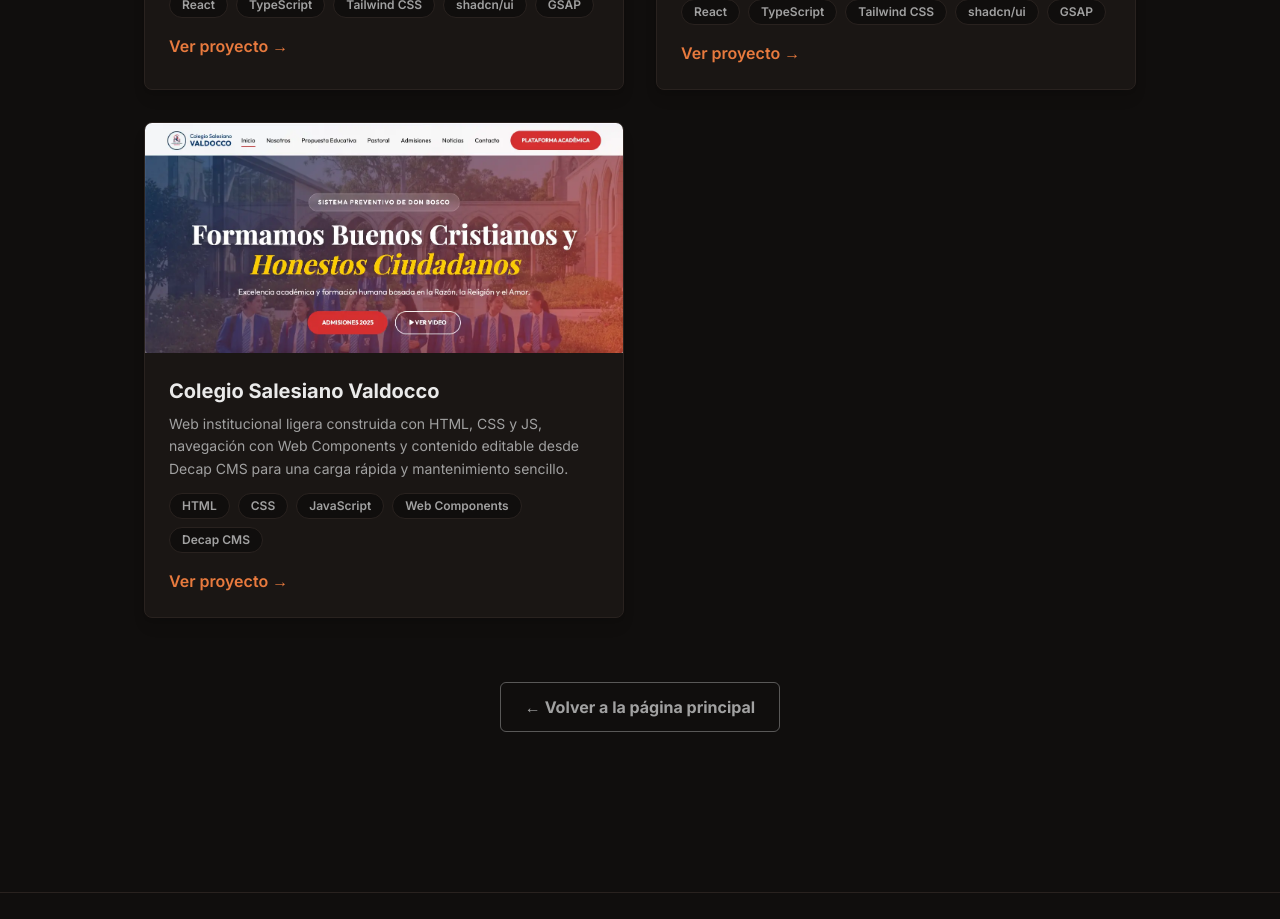
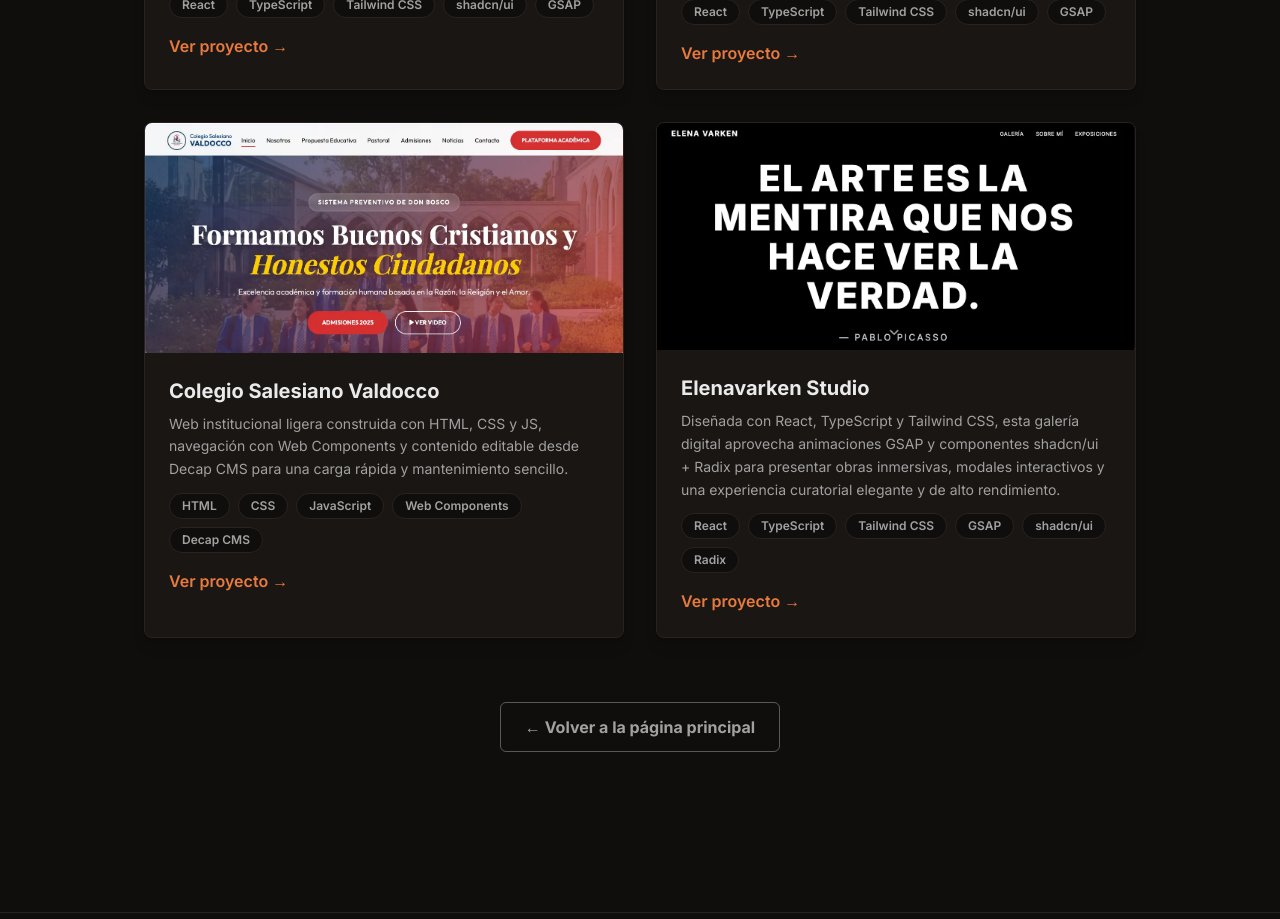
Before and after one commit to Juandmj82/juandiegodev, a Next.js app in the folder nuevo-portafolio-next/: page /productos in a window 1280 px wide. Shown: the part 2520-3439 px from the top of the page. Built offline with nearby package versions, Linux system fonts and the light colour scheme.

Commit message:
Add Elenavarken Studio product and image

```diff
--- a/nuevo-portafolio-next/src/data/products.js
+++ b/nuevo-portafolio-next/src/data/products.js
@@ -70,5 +70,12 @@ export const allDigitalProducts = [
     stack: ["HTML", "CSS", "JavaScript", "Web Components", "Decap CMS"],
     liveUrl: "https://valdocco.vercel.app/index.html",
     description: "Web institucional ligera construida con HTML, CSS y JS, navegación con Web Components y contenido editable desde Decap CMS para una carga rápida y mantenimiento sencillo."
+  },
+   {
+    title: "Elenavarken Studio",
+    imageUrl: "/products/artista.webp",
+    stack: ["React", "TypeScript", "Tailwind CSS", "GSAP", "shadcn/ui", "Radix"],
+    liveUrl: "https://elenavarken.vercel.app/",
+    description: "Diseñada con React, TypeScript y Tailwind CSS, esta galería digital aprovecha animaciones GSAP y componentes shadcn/ui + Radix para presentar obras inmersivas, modales interactivos y una experiencia curatorial elegante y de alto rendimiento."
   }
 ];
```
Also changed, not shown: nuevo-portafolio-next/public/products/artista.webp (added).
